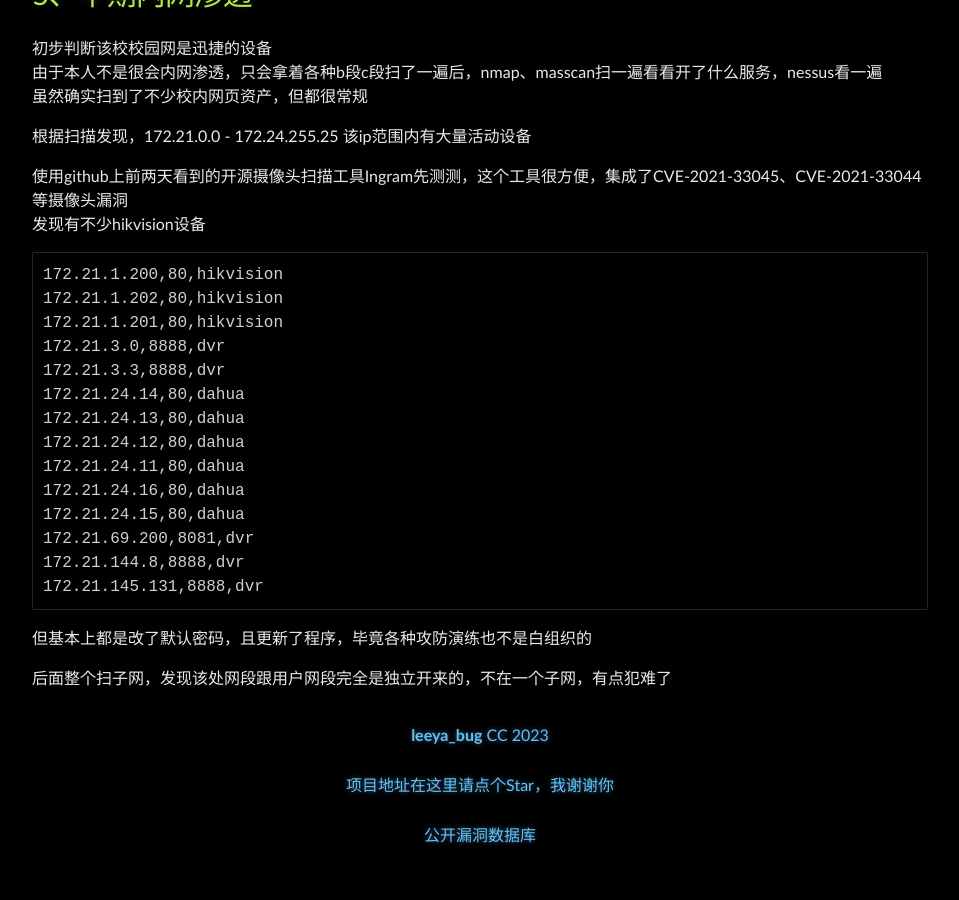
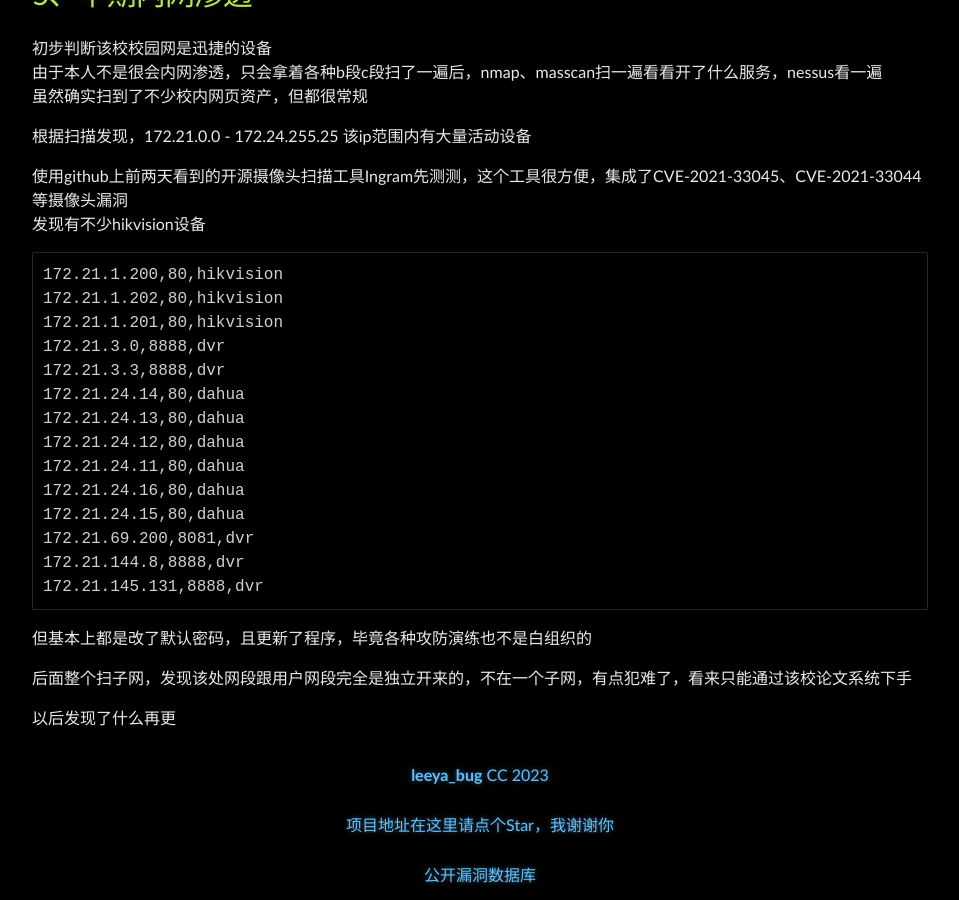
Before and after one commit to Leeyangee/leeyangee.github.io, a Jekyll site: the page built from _posts/2023-06-20-SRC干货 某教育资产经典渗透-漏洞链从外网打到内网.md, in a window 1280 px wide and 900 px high, scrolled down 2388 px. Shown: the whole window, without its empty margins (160-1119 px from the left). Built offline with Jekyll 4.4.1, drawn with Linux system fonts in a browser that asks for light colours; before the commit the page ends 3248 px from its top, so only the background shows below that.

Commit message:
Update 2023-06-20-SRC干货 某教育资产经典渗透-漏洞链从外网打到内网.md

````diff
--- a/_posts/2023-06-20-SRC干货 某教育资产经典渗透-漏洞链从外网打到内网.md
+++ b/_posts/2023-06-20-SRC干货 某教育资产经典渗透-漏洞链从外网打到内网.md
@@ -152,4 +152,6 @@
 ```
 但基本上都是改了默认密码，且更新了程序，毕竟各种攻防演练也不是白组织的
 
-后面整个扫子网，发现该处网段跟用户网段完全是独立开来的，不在一个子网，有点犯难了
+后面整个扫子网，发现该处网段跟用户网段完全是独立开来的，不在一个子网，有点犯难了，看来只能通过该校论文系统下手
+
+以后发现了什么再更
````
